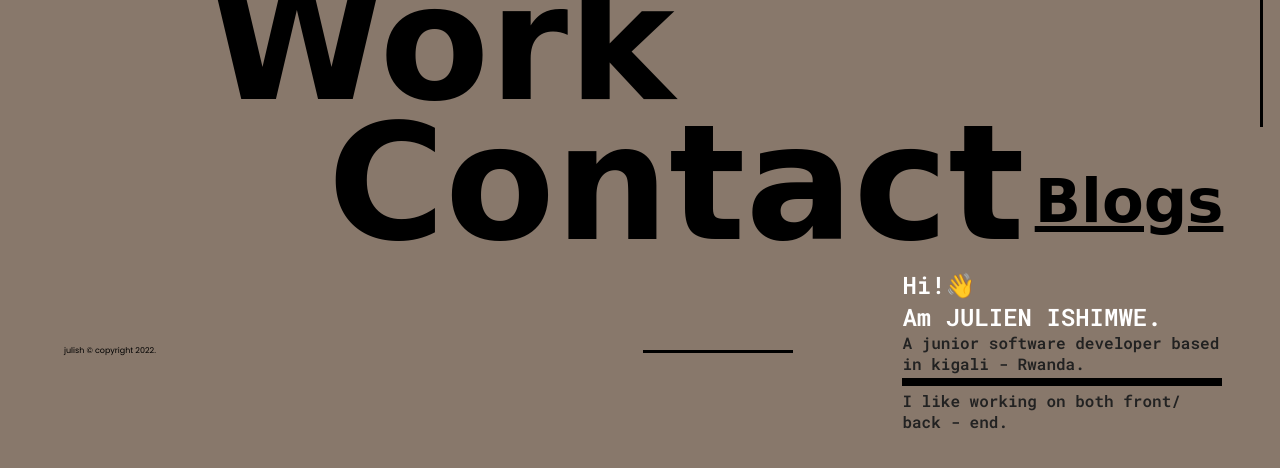
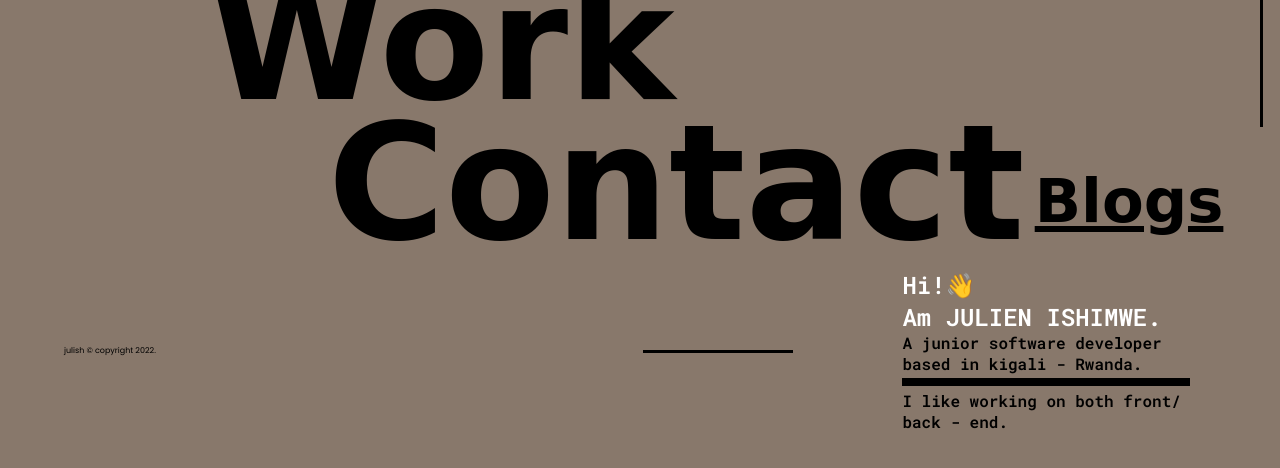
Before and after one commit to Julienish14/my-brand-ui, a plain HTML site: page index.html in a window 1280 px wide. Shown: the part 278-746 px from the top of the page. Drawn offline with Linux system fonts and the light colour scheme; a web font is replaced by a local one.

Commit message:
update my brand

```diff
--- a/pages/style.css
+++ b/pages/style.css
@@ -134,7 +134,7 @@ footer{
     100% { transform: translate3d(0, 0, 0); }
   }
   .animated-title {
-    color: #222;
+    color: black;
     font-family: 'Roboto Mono', monospace;
     font-weight: bold;
     height: 33vmin;
@@ -148,7 +148,7 @@ footer{
     height: 50%;
     overflow: hidden;
     position: absolute;
-    width: 100%;
+    width: 90%;
   }
   .animated-title > div div {
     font-size: 2vmin;
```
